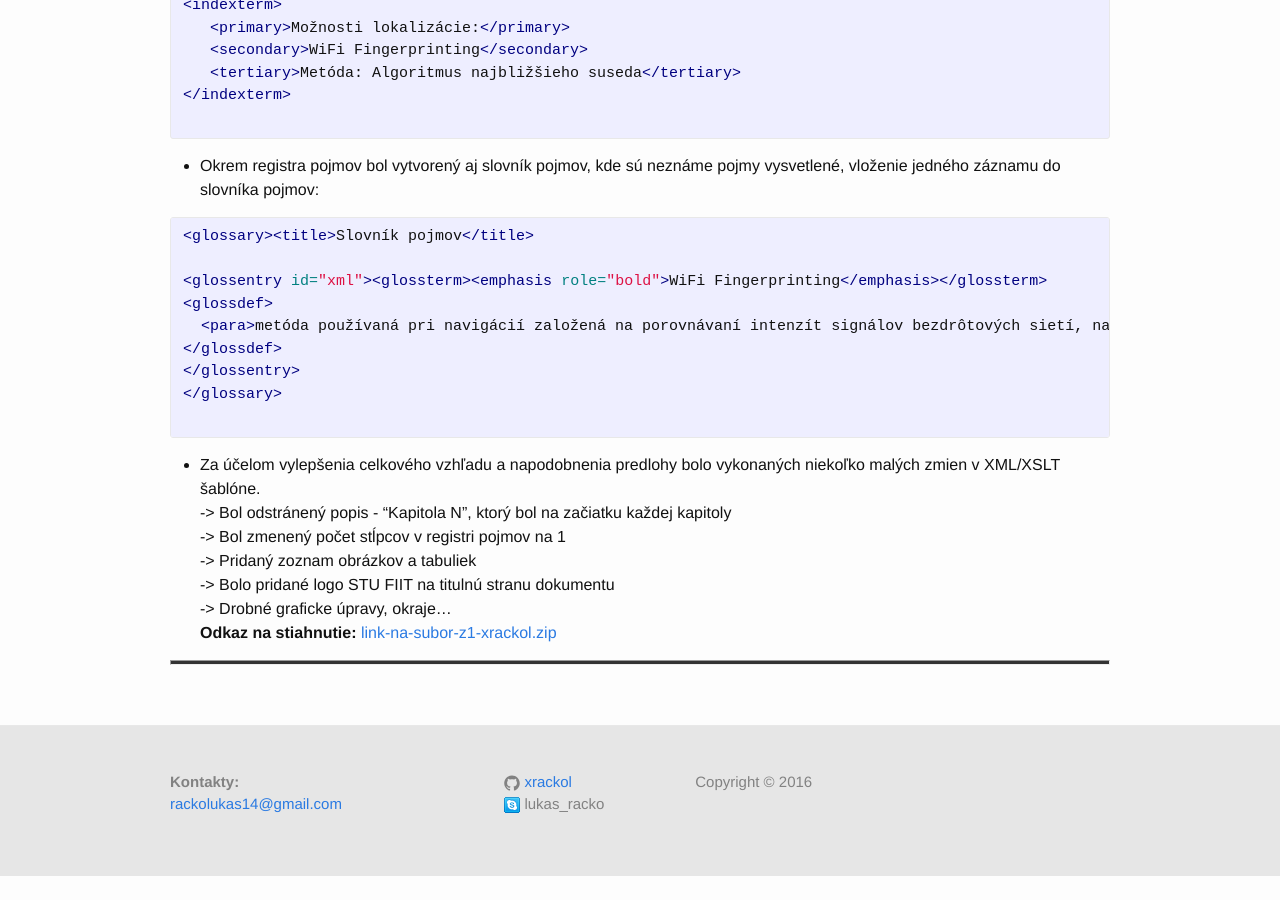
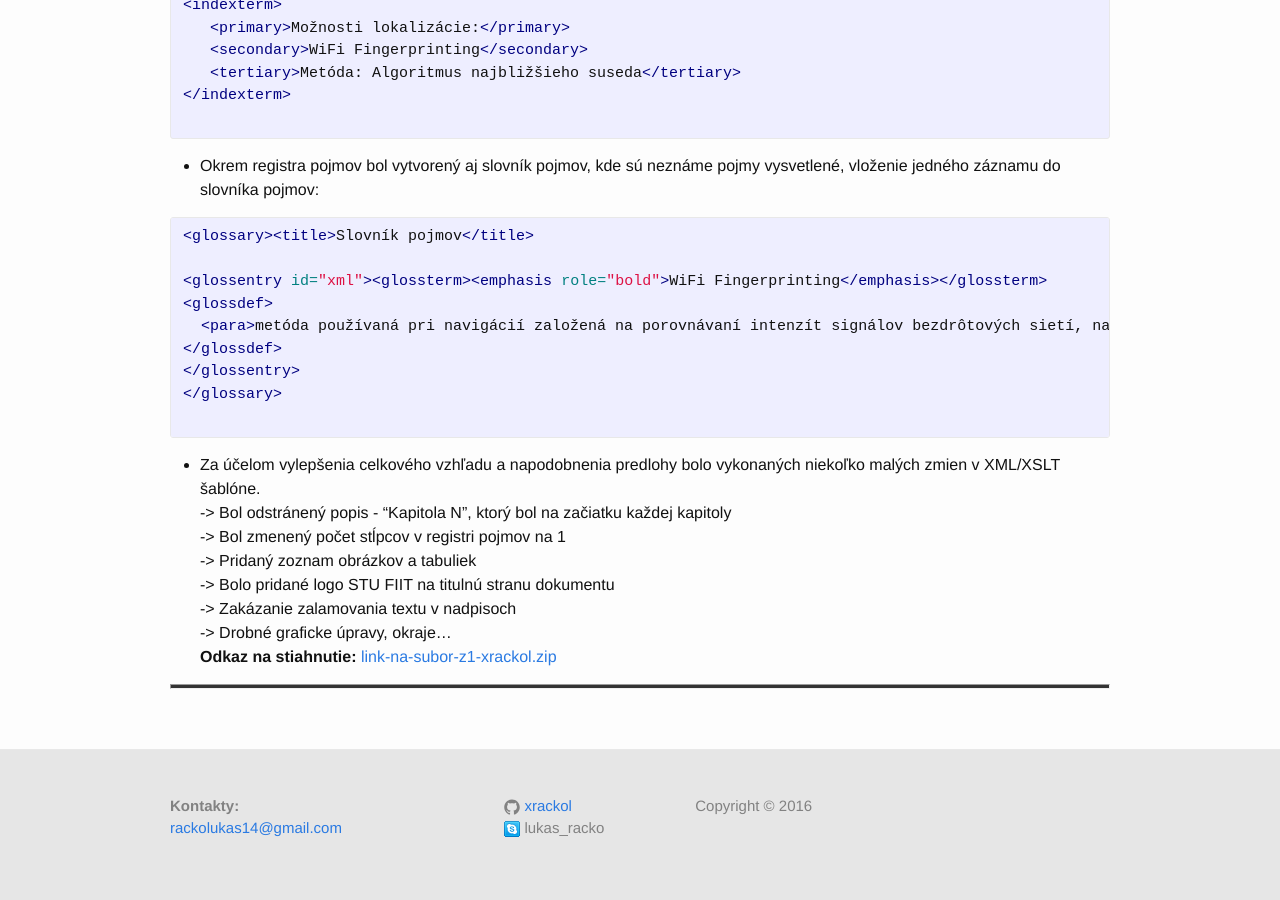
Before and after one commit to xrackol/xrackol.github.io, a Jekyll site: the page built from wp.md, in a window 1280 px wide and 900 px high, scrolled down 3393 px. Built offline with Jekyll 4.4.1, drawn with Linux system fonts in a browser that asks for light colours; before the commit the page ends 4269 px from its top, so only the background shows below that.

Commit message:
zadanie 2 final1

```diff
--- a/wp.md
+++ b/wp.md
@@ -141,6 +141,7 @@ permalink: /wp/
 -> Bol zmenený počet stĺpcov v registri pojmov na 1<br/>
 -> Pridaný zoznam obrázkov a tabuliek<br/>
 -> Bolo pridané logo STU FIIT na titulnú stranu dokumentu<br/>
+-> Zakázanie zalamovania textu v nadpisoch <br/>
 -> Drobné graficke úpravy, okraje...<br/>
 <b>Odkaz na stiahnutie:</b> <a href="../data/Z1-xrackol.zip" target="_blank">{{ "LINK na subor Z1-xrackol.zip" | slugify: 'pretty' }}</a><br/>
 <hr class="post">
```
